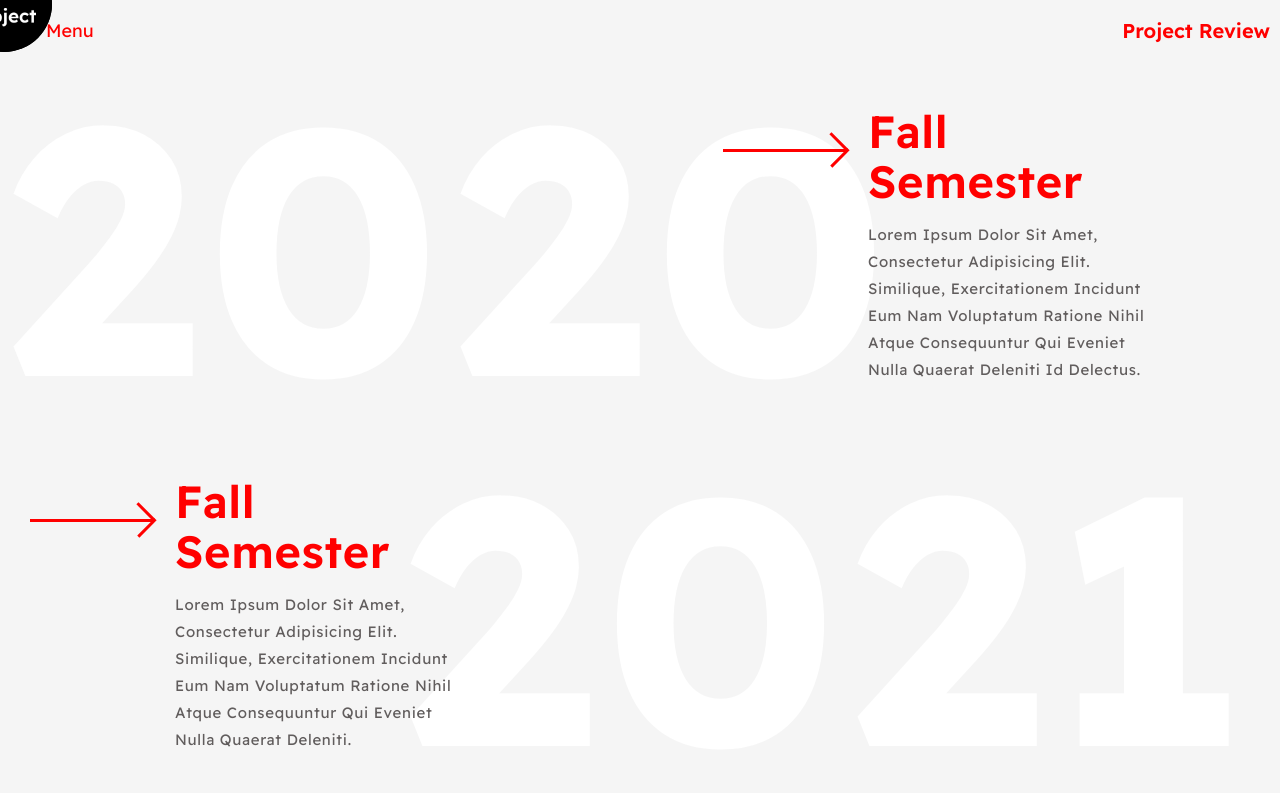
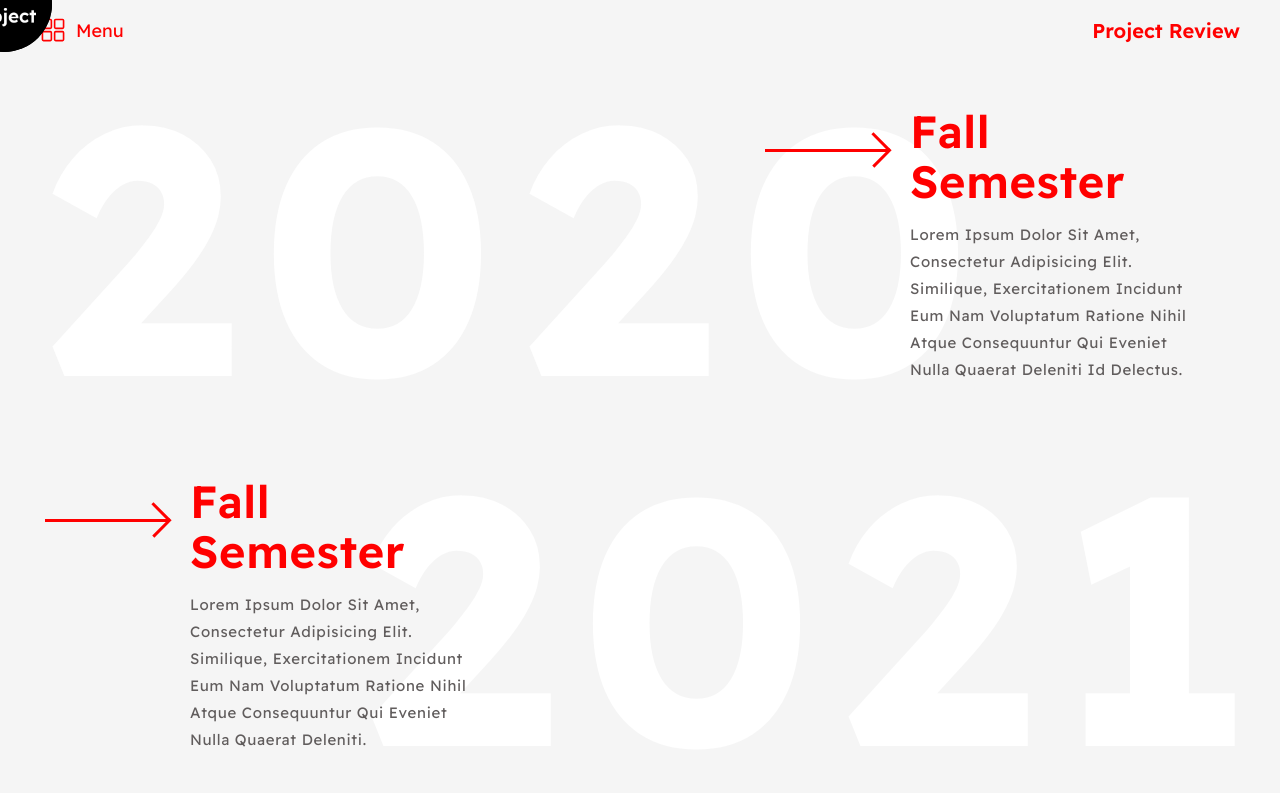
Before and after one commit to ksbisht941/year-lap-gsap-website, a plain HTML site: page index.html in a window 1280 px wide. Drawn offline with nearby package versions, Linux system fonts and the light colour scheme.

```diff
--- a/assets/css/style.css
+++ b/assets/css/style.css
@@ -27,7 +27,7 @@ header {
 }
 
 header nav {
-    max-width: 1260px;
+    max-width: 1200px;
     width: 100%;
     display: flex;
     justify-content: space-between;
@@ -60,15 +60,16 @@ header nav h6 {
 
 main {
     height: calc(100vh - 60px);
-    max-width: 1260px;
+    max-width: 1200px;
     margin: 0 auto;
+    position: relative;
 }
 
 main span {
     position: absolute;
     font-size: 350px;
     line-height: 350px;
-    letter-spacing: 10px;
+    letter-spacing: 25px;
     font-weight: 700;
     top: 20px;
 
@@ -115,7 +116,7 @@ main .second {
 
 main .first span {
     top: 50%;
-    left: 35%;
+    left: 40%;
     transform: translate(-50%, -50%);
     -webkit-transform: translate(-50%, -50%);
     -moz-transform: translate(-50%, -50%);
@@ -125,7 +126,7 @@ main .first span {
 
 main .first article {
     top: 50%;
-    left: 80%;
+    left: 85%;
     transform: translate(-50%, -50%);
     -webkit-transform: translate(-50%, -50%);
     -moz-transform: translate(-50%, -50%);
```
